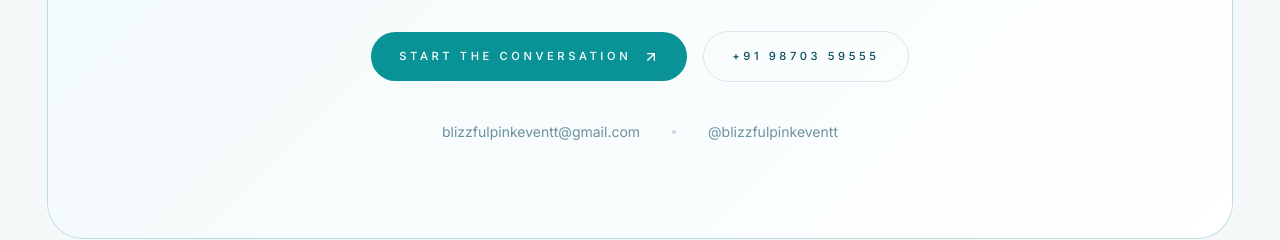
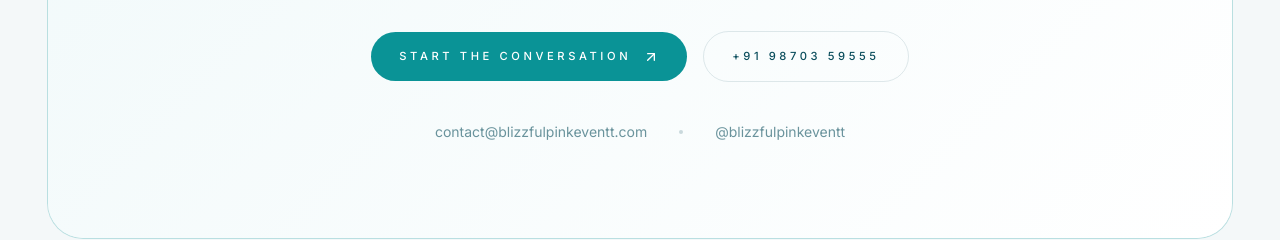
Before and after one commit to akshayshahce/blizzful-eventt-web, a Next.js app: page /about in a window 1280 px wide. Shown: the part 6040-6280 px from the top of the page. Built offline with nearby package versions, Linux system fonts and the light colour scheme.

Commit message:
Update site-data.ts

```diff
--- a/src/data/site-data.ts
+++ b/src/data/site-data.ts
@@ -47,7 +47,7 @@
   description:
     "A wedding planner is a professional who assists with the design, planning, and management of a client's wedding. Blizzful Pink Eventt curates beautiful celebrations designed with elegance, love, and unforgettable moments — from traditional ceremonies to grand celebrations.",
   phone: ["+91 98703 59555", "+91 85919 61749"],
-  email: "blizzfulpinkeventt@gmail.com",
+  email: "contact@blizzfulpinkeventt.com",
   instagram: "blizzfulpinkeventt",
   location: "Mumbai, India",
 };
```
